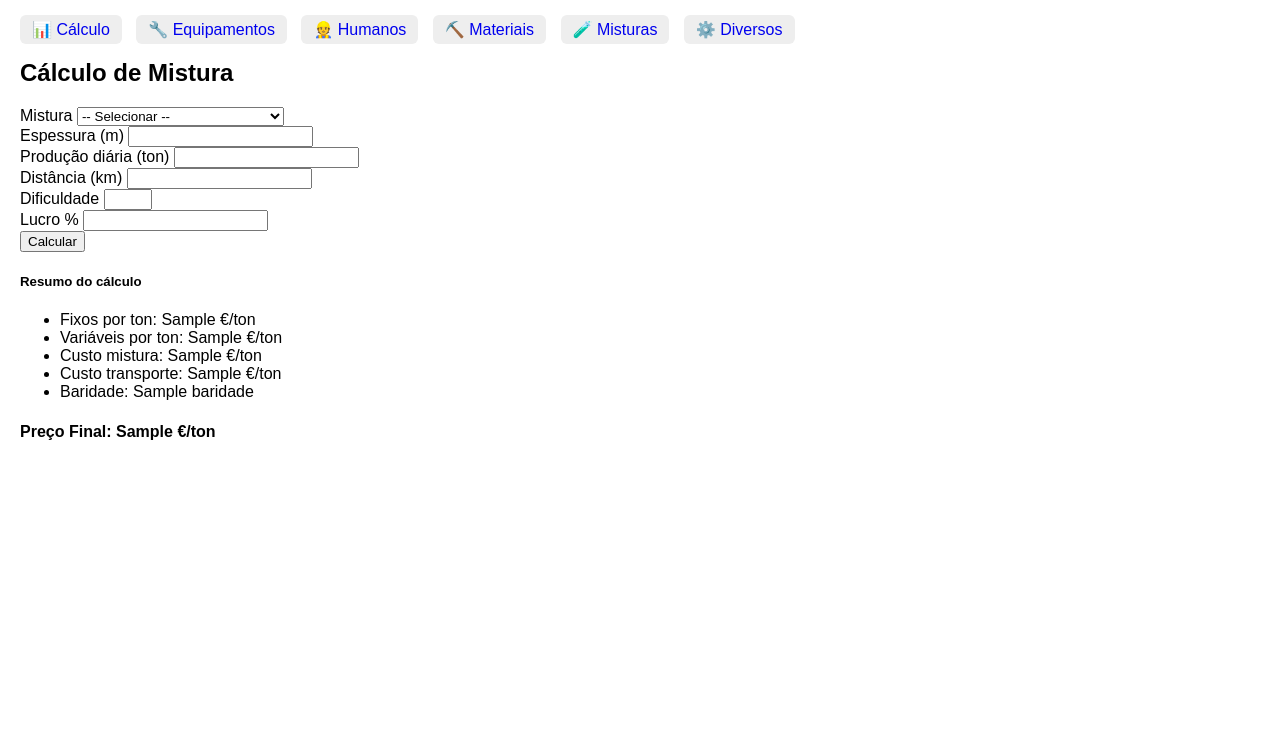
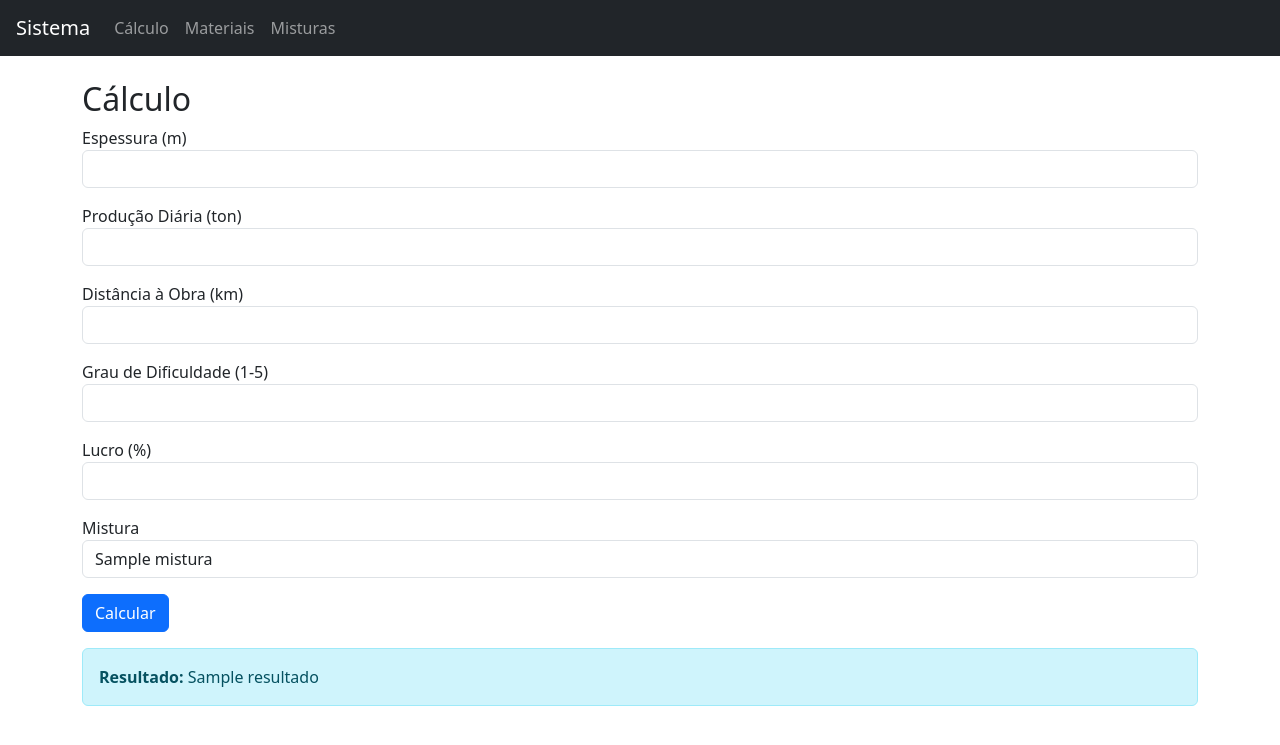
Before and after one commit to louiscarvalheiro-code/meu-sistema, a Flask app: template templates/calculo.html in a window 1280 px wide. Shown: the top 745 px of the page. Run offline with Flask 3, Linux system fonts and the light colour scheme; tables that the repository leaves empty hold one stand-in row (values such as "Sample post"); the template is opened without the code that fills it: values that come from a table or form of the project are taken from there, most other values are stand-ins (such as "Sample title", 1, 10 or a date in 2020).

Commit message:
Add files via upload

```diff
--- a/app.py
+++ b/app.py
@@ -1,157 +1,122 @@
 from flask import Flask, render_template, request, redirect, url_for
 from flask_sqlalchemy import SQLAlchemy
+import os
 
 app = Flask(__name__)
-app.config['SQLALCHEMY_DATABASE_URI'] = 'sqlite:///database.db'
-app.config['SQLALCHEMY_TRACK_MODIFICATIONS'] = False
+
+# Configuração dinâmica do banco de dados
+db_url = os.getenv("DATABASE_URL")
+if db_url:
+    if db_url.startswith("postgres://"):
+        db_url = db_url.replace("postgres://", "postgresql://", 1)
+    app.config["SQLALCHEMY_DATABASE_URI"] = db_url
+else:
+    app.config["SQLALCHEMY_DATABASE_URI"] = "sqlite:///database.db"
+
+app.config["SQLALCHEMY_TRACK_MODIFICATIONS"] = False
 db = SQLAlchemy(app)
 
+# ---- MODELOS ----
 class Equipamento(db.Model):
     id = db.Column(db.Integer, primary_key=True)
-    nome = db.Column(db.String(100))
-    custo = db.Column(db.Float)
+    nome = db.Column(db.String(100), nullable=False)
+    custo = db.Column(db.Float, nullable=False)
 
 class Humano(db.Model):
     id = db.Column(db.Integer, primary_key=True)
-    nome = db.Column(db.String(100))
-    custo = db.Column(db.Float)
+    nome = db.Column(db.String(100), nullable=False)
+    custo = db.Column(db.Float, nullable=False)
 
 class Material(db.Model):
     id = db.Column(db.Integer, primary_key=True)
-    nome = db.Column(db.String(100))
-    preco = db.Column(db.Float)
-    transporte = db.Column(db.Float)
+    nome = db.Column(db.String(100), nullable=False)
+    preco = db.Column(db.Float, nullable=False)
+    transporte = db.Column(db.Float, nullable=False)
+
+class Diverso(db.Model):
+    id = db.Column(db.Integer, primary_key=True)
+    descricao = db.Column(db.String(100), nullable=False)
+    custo = db.Column(db.Float, nullable=False)
 
 class Mistura(db.Model):
     id = db.Column(db.Integer, primary_key=True)
-    nome = db.Column(db.String(100))
-    baridade = db.Column(db.Float)
+    nome = db.Column(db.String(100), nullable=False)
+    baridade = db.Column(db.Float, nullable=False)
 
-class Diverso(db.Model):
+class MisturaMaterial(db.Model):
     id = db.Column(db.Integer, primary_key=True)
-    nome = db.Column(db.String(100))
-    valor = db.Column(db.Float)
+    mistura_id = db.Column(db.Integer, db.ForeignKey("mistura.id"))
+    material_id = db.Column(db.Integer, db.ForeignKey("material.id"))
+    percentagem = db.Column(db.Float, nullable=False)
 
-with app.app_context():
-    db.create_all()
+    mistura = db.relationship("Mistura", backref="materiais")
+    material = db.relationship("Material")
 
+# ---- ROTAS ----
 @app.route("/")
 def index():
+    return redirect(url_for("calculo"))
+
+@app.route("/calculo", methods=["GET", "POST"])
+def calculo():
+    resultado = None
+    if request.method == "POST":
+        try:
+            espessura = float(request.form["espessura"])
+            producao = float(request.form["producao"])
+            distancia = float(request.form["distancia"])
+            dificuldade = int(request.form["dificuldade"])
+            lucro = float(request.form["lucro"]) / 100
+            mistura_id = int(request.form["mistura_id"])
+
+            # Custos base
+            custo_central = sum(d.custo for d in Diverso.query.all())
+            custo_equip = sum(e.custo for e in Equipamento.query.all())
+            custo_humano = sum(h.custo for h in Humano.query.all())
+
+            # Mistura escolhida
+            mistura = Mistura.query.get(mistura_id)
+            custo_mistura = 0
+            for mm in mistura.materiais:
+                custo_mistura += (mm.percentagem/100) * (mm.material.preco + mm.material.transporte)
+
+            custo_fabrico = custo_mistura * espessura
+
+            custo_unitario = ((custo_central + custo_equip + custo_humano) / producao) + custo_fabrico
+            custo_unitario *= mistura.baridade
+            custo_unitario *= (1 + lucro)
+
+            resultado = round(custo_unitario, 2)
+        except Exception as e:
+            resultado = f"Erro: {e}"
+
     misturas = Mistura.query.all()
-    return render_template("index.html", misturas=misturas)
+    return render_template("calculo.html", misturas=misturas, resultado=resultado)
 
-@app.route("/calcular", methods=["POST"])
-def calcular():
-    mistura_id = int(request.form["mistura"])
-    espessura = float(request.form["espessura"])
-    producao = float(request.form["producao"])
-    distancia = float(request.form["distancia"])
-    dificuldade = int(request.form["dificuldade"])
-    lucro = float(request.form["lucro"])
+@app.route("/materiais")
+def materiais():
+    materiais = Material.query.all()
+    return render_template("materiais.html", materiais=materiais)
 
-    custo_central = sum([d.valor for d in Diverso.query.filter(Diverso.nome=="Central").all()])
-    custo_fabrico = sum([d.valor for d in Diverso.query.filter(Diverso.nome=="Fabrico").all()])
-    custo_equip = sum([e.custo for e in Equipamento.query.all()])
-    custo_humanos = sum([h.custo for h in Humano.query.all()])
-    custo_materiais = sum([m.preco for m in Material.query.all()])
-    custo_transporte = sum([m.transporte for m in Material.query.all()])
+@app.route("/misturas")
+def misturas():
+    misturas = Mistura.query.all()
+    return render_template("misturas.html", misturas=misturas)
 
-    mistura = Mistura.query.get(mistura_id)
-    baridade = mistura.baridade if mistura else 1.0
-
-    Nciclos = 5
-    custo = (((custo_central + custo_equip + custo_humanos) / producao) +
-             (custo_fabrico + custo_materiais + (custo_transporte / (30 * Nciclos))))
-    custo_final = custo * baridade * (1 + lucro/100)
-
-    return render_template("index.html", misturas=Mistura.query.all(),
-                           resultado=round(custo_final,2))
-
-@app.route("/equipamentos", methods=["GET","POST"])
-def equipamentos():
+@app.route("/misturas/<int:id>/composicao", methods=["GET", "POST"])
+def composicao(id):
+    mistura = Mistura.query.get_or_404(id)
+    materiais = Material.query.all()
     if request.method == "POST":
-        nome = request.form["nome"]
-        custo = float(request.form["custo"])
-        db.session.add(Equipamento(nome=nome, custo=custo))
+        material_id = int(request.form["material_id"])
+        percentagem = float(request.form["percentagem"])
+        mm = MisturaMaterial(mistura_id=id, material_id=material_id, percentagem=percentagem)
+        db.session.add(mm)
         db.session.commit()
-        return redirect(url_for("equipamentos"))
-    return render_template("equipamentos.html", equipamentos=Equipamento.query.all())
-
-@app.route("/equipamentos/delete/<int:id>")
-def delete_equip(id):
-    e = Equipamento.query.get(id)
-    db.session.delete(e)
-    db.session.commit()
-    return redirect(url_for("equipamentos"))
-
-@app.route("/humanos", methods=["GET","POST"])
-def humanos():
-    if request.method == "POST":
-        nome = request.form["nome"]
-        custo = float(request.form["custo"])
-        db.session.add(Humano(nome=nome, custo=custo))
-        db.session.commit()
-        return redirect(url_for("humanos"))
-    return render_template("humanos.html", humanos=Humano.query.all())
-
-@app.route("/humanos/delete/<int:id>")
-def delete_humano(id):
-    h = Humano.query.get(id)
-    db.session.delete(h)
-    db.session.commit()
-    return redirect(url_for("humanos"))
-
-@app.route("/materiais", methods=["GET","POST"])
-def materiais():
-    if request.method == "POST":
-        nome = request.form["nome"]
-        preco = float(request.form["preco"])
-        transporte = float(request.form["transporte"])
-        db.session.add(Material(nome=nome, preco=preco, transporte=transporte))
-        db.session.commit()
-        return redirect(url_for("materiais"))
-    return render_template("materiais.html", materiais=Material.query.all())
-
-@app.route("/materiais/delete/<int:id>")
-def delete_material(id):
-    m = Material.query.get(id)
-    db.session.delete(m)
-    db.session.commit()
-    return redirect(url_for("materiais"))
-
-@app.route("/misturas", methods=["GET","POST"])
-def misturas():
-    if request.method == "POST":
-        nome = request.form["nome"]
-        baridade = float(request.form["baridade"])
-        db.session.add(Mistura(nome=nome, baridade=baridade))
-        db.session.commit()
-        return redirect(url_for("misturas"))
-    return render_template("misturas.html", misturas=Mistura.query.all())
-
-@app.route("/misturas/delete/<int:id>")
-def delete_mistura(id):
-    m = Mistura.query.get(id)
-    db.session.delete(m)
-    db.session.commit()
-    return redirect(url_for("misturas"))
-
-@app.route("/diversos", methods=["GET","POST"])
-def diversos():
-    if request.method == "POST":
-        nome = request.form["nome"]
-        valor = float(request.form["valor"])
-        db.session.add(Diverso(nome=nome, valor=valor))
-        db.session.commit()
-        return redirect(url_for("diversos"))
-    return render_template("diversos.html", diversos=Diverso.query.all())
-
-@app.route("/diversos/delete/<int:id>")
-def delete_diverso(id):
-    d = Diverso.query.get(id)
-    db.session.delete(d)
-    db.session.commit()
-    return redirect(url_for("diversos"))
+        return redirect(url_for("composicao", id=id))
+    return render_template("composicao.html", mistura=mistura, materiais=materiais)
 
 if __name__ == "__main__":
-    app.run(debug=True, port=10000)
+    with app.app_context():
+        db.create_all()
+    app.run(debug=True)
--- a/requirements.txt
+++ b/requirements.txt
@@ -1,3 +1,3 @@
 flask
 flask_sqlalchemy
-gunicorn
+psycopg2-binary
--- a/templates/base.html
+++ b/templates/base.html
@@ -1,20 +1,21 @@
 <!DOCTYPE html>
-<html>
+<html lang="pt">
 <head>
-  <title>Sistema de Cálculo</title>
-  <link rel="stylesheet" href="{{ url_for('static', filename='style.css') }}">
+    <meta charset="UTF-8">
+    <title>Sistema de Gestão</title>
+    <link rel="stylesheet" href="https://cdn.jsdelivr.net/npm/bootstrap@5.3.0/dist/css/bootstrap.min.css">
 </head>
 <body>
-  <nav>
-    <a href="{{ url_for('index') }}">📊 Cálculo</a>
-    <a href="{{ url_for('equipamentos') }}">🔧 Equipamentos</a>
-    <a href="{{ url_for('humanos') }}">👷 Humanos</a>
-    <a href="{{ url_for('materiais') }}">⛏️ Materiais</a>
-    <a href="{{ url_for('misturas') }}">🧪 Misturas</a>
-    <a href="{{ url_for('diversos') }}">⚙️ Diversos</a>
-  </nav>
-  <div class="content">
+<nav class="navbar navbar-expand-lg navbar-dark bg-dark">
+    <a class="navbar-brand ms-3" href="/">Sistema</a>
+    <div class="navbar-nav">
+        <a class="nav-link" href="/calculo">Cálculo</a>
+        <a class="nav-link" href="/materiais">Materiais</a>
+        <a class="nav-link" href="/misturas">Misturas</a>
+    </div>
+</nav>
+<div class="container mt-4">
     {% block content %}{% endblock %}
-  </div>
+</div>
 </body>
 </html>
--- a/templates/calculo.html
+++ b/templates/calculo.html
@@ -1,55 +1,41 @@
-
-{% extends "base.html" %}
+{% extends 'base.html' %}
 {% block content %}
-<h2 class="mb-4 text-primary">Cálculo de Mistura</h2>
-<form method="POST" class="row g-3 mb-3">
-  <div class="col-md-4">
-    <label class="form-label">Mistura</label>
-    <select name="mistura_id" class="form-select">
-      <option value="">-- Selecionar --</option>
-      {% for m in misturas %}
-        <option value="{{ m.id }}">{{ m.nome }} (Baridade: {{ m.baridade }})</option>
-      {% endfor %}
-    </select>
-  </div>
-  <div class="col-md-2">
-    <label class="form-label">Espessura (m)</label>
-    <input type="number" step="0.01" name="espessura" class="form-control" required>
-  </div>
-  <div class="col-md-2">
-    <label class="form-label">Produção diária (ton)</label>
-    <input type="number" step="1" name="producao" class="form-control" required>
-  </div>
-  <div class="col-md-2">
-    <label class="form-label">Distância (km)</label>
-    <input type="number" step="1" name="distancia" class="form-control" required>
-  </div>
-  <div class="col-md-1">
-    <label class="form-label">Dificuldade</label>
-    <input type="number" min="1" max="5" name="dificuldade" class="form-control" required>
-  </div>
-  <div class="col-md-1">
-    <label class="form-label">Lucro %</label>
-    <input type="number" step="0.1" name="lucro" class="form-control" required>
-  </div>
-  <div class="col-12 text-center mt-2">
-    <button class="btn btn-primary btn-lg" type="submit">Calcular</button>
-  </div>
+<h2>Cálculo</h2>
+<form method="post">
+    <div class="mb-3">
+        <label>Espessura (m)</label>
+        <input type="number" step="0.01" name="espessura" class="form-control" required>
+    </div>
+    <div class="mb-3">
+        <label>Produção Diária (ton)</label>
+        <input type="number" step="1" name="producao" class="form-control" required>
+    </div>
+    <div class="mb-3">
+        <label>Distância à Obra (km)</label>
+        <input type="number" step="1" name="distancia" class="form-control" required>
+    </div>
+    <div class="mb-3">
+        <label>Grau de Dificuldade (1-5)</label>
+        <input type="number" min="1" max="5" name="dificuldade" class="form-control" required>
+    </div>
+    <div class="mb-3">
+        <label>Lucro (%)</label>
+        <input type="number" step="0.1" name="lucro" class="form-control" required>
+    </div>
+    <div class="mb-3">
+        <label>Mistura</label>
+        <select name="mistura_id" class="form-control">
+            {% for m in misturas %}
+            <option value="{{ m.id }}">{{ m.nome }}</option>
+            {% endfor %}
+        </select>
+    </div>
+    <button class="btn btn-primary" type="submit">Calcular</button>
 </form>
 
 {% if resultado %}
-  <div class="card mt-3">
-    <div class="card-body">
-      <h5>Resumo do cálculo</h5>
-      <ul>
-        <li>Fixos por ton: {{ resultado.fixo_por_ton }} €/ton</li>
-        <li>Variáveis por ton: {{ resultado.variavel_por_ton }} €/ton</li>
-        <li>Custo mistura: {{ resultado.custo_mistura }} €/ton</li>
-        <li>Custo transporte: {{ resultado.custo_transporte }} €/ton</li>
-        <li>Baridade: {{ resultado.baridade }}</li>
-      </ul>
-      <h4 class="text-success">Preço Final: {{ resultado.preco_final }} €/ton</h4>
-    </div>
-  </div>
+<div class="alert alert-info mt-3">
+    <strong>Resultado:</strong> {{ resultado }}
+</div>
 {% endif %}
 {% endblock %}
```
Also changed, not shown: templates/composicao.html (added, +27 -0 lines), templates/materiais.html (+6 -15 lines), templates/misturas.html (+8 -12 lines).
